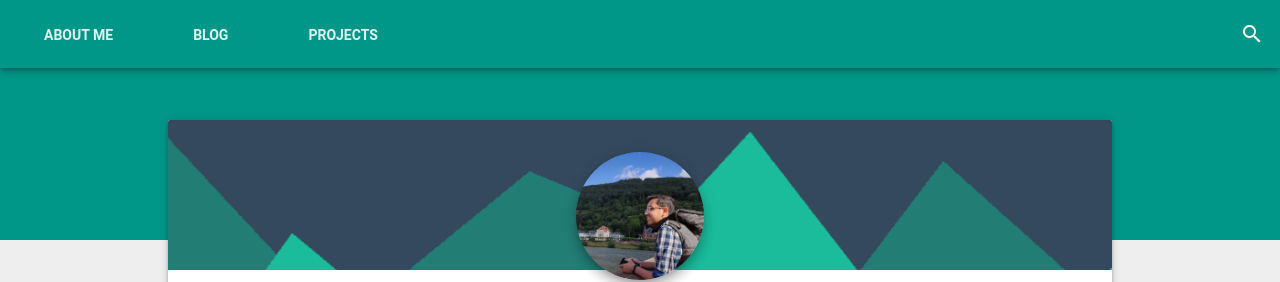
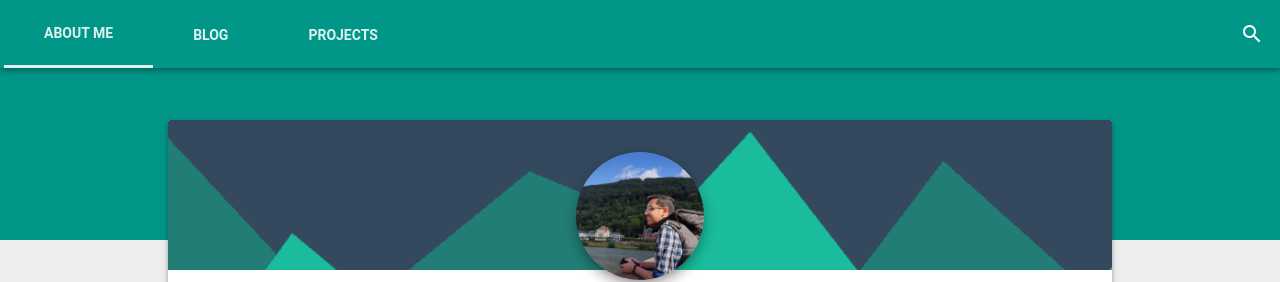
Before and after one commit to samriddhabasu/samriddhabasu.github.io, a Jekyll site: the page built from index.html, in a window 1280 px wide. Shown: the top 282 px of the page. Built offline with Jekyll 4.4.1, drawn with Linux system fonts in a browser that asks for light colours; nearby versions of some CDN libraries; comment, search, counter and statistics services are not loaded.

Commit message:
Fix nav selection on new home page
Signed-off-by: TheDorkKnightRises <samriddhabasu@gmail.com>

```diff
--- a/_includes/nav.html
+++ b/_includes/nav.html
@@ -47,7 +47,7 @@
 	<header class="mdl-layout__header mdl-layout__header--scroll mdl-color--primary mdl-shadow--4dp">
 		<div class="mdl-layout__header-row">
 			<nav class="mdl-navigation">
-				<a href="/" class="mdl-navigation__link" id="homeButton">
+				<a href="/" class="mdl-navigation__link" id="aboutButton">
 					<button class="mdl-button mdl-js-button mdl-js-ripple-effect mdl-color-text--white" style="height: 64px;">
 						<b>About me</b>
 					</button>
```
